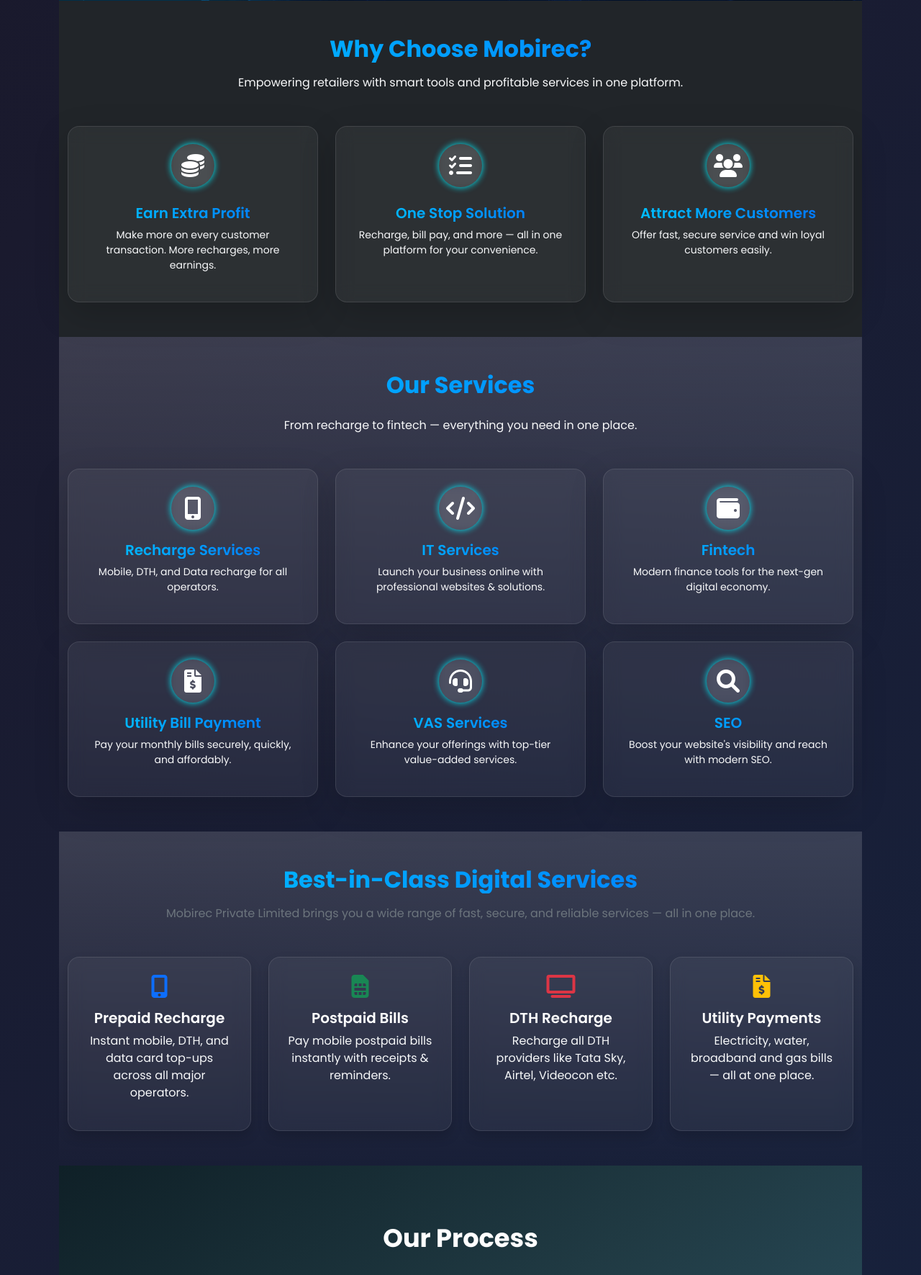
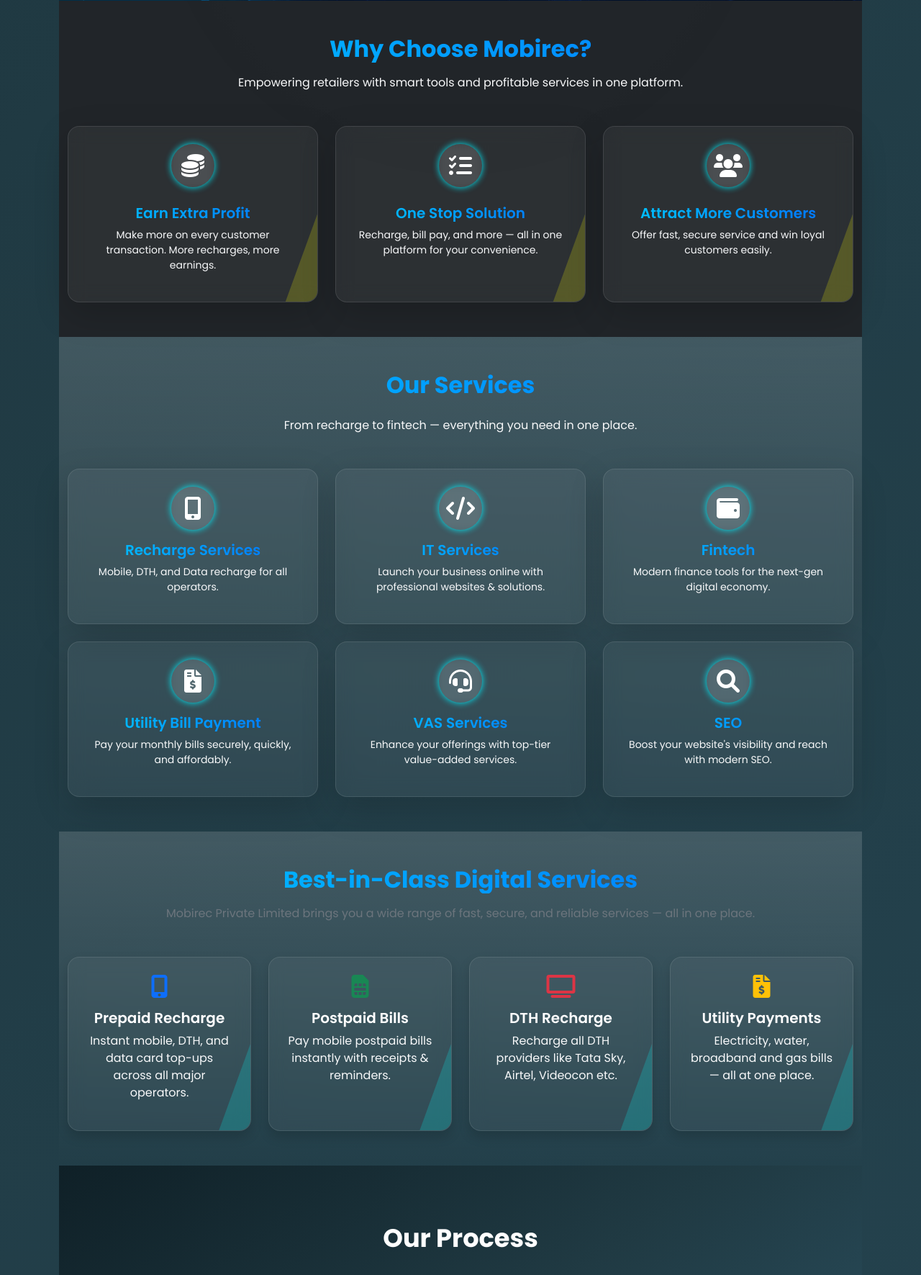
Before and after one commit to faruque-abdulla/mobirec, a PHP site: page / in a window 1280 px wide. Shown: the part 578-2349 px from the top of the page at 72% size. Run offline with PHP 8.4, Linux system fonts and the light colour scheme; some libraries are stand-ins or nearby versions.

Commit message:
some modification done

```diff
--- a/styles/simple.css
+++ b/styles/simple.css
@@ -33,20 +33,36 @@
 
 body {
   font-family: "Outfit", sans-serif;
-  color: var(--text-color);
-  background-color: var(--bg-light);
+  color: #fff;
+  background: linear-gradient(135deg, #0f2027, #203a43, #2c5364);
+  background-size: 400% 400%;
+  animation: bodyGradient 20s ease infinite;
   min-height: 100vh;
   display: flex;
   flex-direction: column;
   overflow-x: hidden;
   position: relative;
-  background: linear-gradient(135deg, #0d0d0d, #1a1a2e, #0f3460);
-  background-size: 400% 400%;
-  animation: bodyGradient 20s ease infinite;
-  color: #fff; /* default text color */
-  min-height: 100vh;
+
+  /* Extra glow / lighting overlay effect */
+  &::before {
+    content: "";
+    position: fixed;
+    top: -20%;
+    left: -20%;
+    width: 140%;
+    height: 140%;
+    background: radial-gradient(
+      circle at center,
+      rgba(255, 255, 255, 0.03),
+      transparent 70%
+    );
+    pointer-events: none;
+    z-index: 0;
+    animation: pulseGlow 8s ease-in-out infinite;
+  }
 }
 
+/* Background animation */
 @keyframes bodyGradient {
   0% {
     background-position: 0% 50%;
@@ -233,14 +293,43 @@ main {
 }
 
 .benefit-card {
-  transition: all 0.3s ease-in-out;
+  position: relative;
+  overflow: hidden;
   background: rgba(255, 255, 255, 0.05);
   border: 1px solid rgba(255, 255, 255, 0.1);
+  transition: all 0.3s ease-in-out;
+  z-index: 1;
 }
 
+/* Swipe overlay */
+.benefit-card::before {
+  content: "";
+  position: absolute;
+  top: 0;
+  right: -100%;
+  width: 100%;
+  height: 100%;
+  background: rgba(255, 255, 0, 0.2); /* yellow overlay */
+  transform: skewX(-20deg);
+  transition: right 0.6s ease;
+  z-index: 1;
+}
+
+/* Hover: swipe comes in */
+.benefit-card:hover::before {
+  right: 0;
+}
+
+/* Keep content above the overlay */
+.benefit-card > * {
+  position: relative;
+  z-index: 2;
+}
+
+/* Optional glowing effect */
 .benefit-card:hover {
   transform: translateY(-6px);
-  box-shadow: 0 0 20px #00f2ff;
+  box-shadow: 0 0 25px rgba(255, 255, 0, 0.3); /* yellow glow */
 }
 
 /* services section */
@@ -254,14 +343,34 @@ main {
 }
 
 .service-card {
-  transition: all 0.3s ease-in-out;
-  background: rgba(255, 255, 255, 0.05);
-  border: 1px solid rgba(255, 255, 255, 0.1);
+  position: relative;
+  z-index: 1;
+  overflow: hidden;
+  transition: all 0.3s ease;
 }
 
-.service-card:hover {
-  transform: translateY(-6px);
-  box-shadow: 0 0 20px #00f2ff;
+.service-card::before {
+  content: "";
+  position: absolute;
+  top: 50%;
+  left: 50%;
+  width: 140%;
+  height: 140%;
+  transform: translate(-50%, -50%);
+  background: radial-gradient(
+    circle,
+    rgba(0, 255, 255, 0.4) 0%,
+    transparent 60%
+  );
+  opacity: 0;
+  z-index: -1;
+  transition: opacity 0.4s ease, transform 0.4s ease;
+  filter: blur(40px);
+}
+
+.service-card:hover::before {
+  opacity: 1;
+  transform: translate(-50%, -50%) scale(1.1);
 }
 
 /* pricing plans */
@@ -271,40 +380,44 @@ main {
 }
 
 /* Features sectioms */
-.bg-gradient {
-  background: linear-gradient(135deg, #0f2027, #203a43, #2c5364);
-}
-
-.bg-glass {
+.feature-card {
+  position: relative;
+  overflow: hidden;
   background: rgba(255, 255, 255, 0.05);
   border: 1px solid rgba(255, 255, 255, 0.1);
   backdrop-filter: blur(10px);
-  -webkit-backdrop-filter: blur(10px);
   color: #fff;
+  transition: background 0.3s ease;
+  z-index: 1;
 }
 
-.feature-card {
-  transition: transform 0.3s ease, box-shadow 0.3s ease;
+/* The color overlay swipe line */
+.feature-card::before {
+  content: "";
+  position: absolute;
+  top: 0;
+  right: -100%;
+  width: 100%;
+  height: 100%;
+  background: rgba(0, 255, 255, 0.2);
+  z-index: 1;
+  transform: skewX(-20deg);
+  transition: right 0.6s ease;
+}
+
+.feature-card:hover::before {
+  right: 0;
+}
+
+.feature-card > * {
+  position: relative;
+  z-index: 2;
 }
 
 .feature-card:hover {
-  transform: translateY(-5px);
-  box-shadow: 0 0 20px rgba(0, 255, 255, 0.15);
+  box-shadow: 0 0 25px rgba(0, 255, 255, 0.2);
 }
 
-.text-pink {
-  color: #ff4b91;
-}
-
-.text-purple {
-  color: #9b59b6;
-}
-
-.text-gradient {
-  background: linear-gradient(to right, #00c6ff, #0072ff);
-  -webkit-background-clip: text;
-  -webkit-text-fill-color: transparent;
-}
 /* processing section */
 /* General Section Styling */
 .process-section {
--- a/views/layouts/main.view.php
+++ b/views/layouts/main.view.php
@@ -150,20 +150,36 @@
 
     <!-- Footer Bottom -->
     <div class="footer-bottom mt-5 py-3 border-top border-secondary text-center text-light small">
-      <div class="container d-flex flex-column flex-md-row justify-content-between align-items-center">
-        <span>&copy; 2025 Mobirec Private Limited. All Rights Reserved.</span>
-        <img src="/api/placeholder/120/30" alt="Payment Options" class="mt-3 mt-md-0" />
+      <div class="container d-flex flex-column flex-md-row justify-content-center align-items-center">
+        <span>&copy; <?php echo date("Y") ?> Mobirec Private Limited. All Rights Reserved.</span>
+
       </div>
     </div>
   </footer>
 
+  <!-- Cursor Bubble Trail -->
+  <div id="cursor-trail"></div>
 
   <!-- bootstrap  -->
   <script src="https://cdn.jsdelivr.net/npm/bootstrap@5.3.5/dist/js/bootstrap.bundle.min.js"></script>
   <!-- tsParticles CDN -->
   <script src="https://cdn.jsdelivr.net/npm/tsparticles@3.3.0/tsparticles.bundle.min.js"></script>
 
+  <script>
+    document.addEventListener('mousemove', (e) => {
+      const trail = document.getElementById('cursor-trail');
+      const bubble = document.createElement('div');
+      bubble.className = 'cursor-bubble';
+      bubble.style.left = `${e.clientX}px`;
+      bubble.style.top = `${e.clientY}px`;
 
+      trail.appendChild(bubble);
+
+      setTimeout(() => {
+        bubble.remove();
+      }, 1000); // bubble fade time
+    });
+  </script>
 </body>
 
 </html>
--- a/views/pages/home.view.php
+++ b/views/pages/home.view.php
@@ -10,7 +10,7 @@
   <div class="carousel-inner">
     <!-- Slide 1 -->
     <div class="carousel-item active">
-      <div class="d-flex align-items-center" style="height: 450px; background: url('/mobirec/images/slide1.png') center center/cover no-repeat;">
+      <div class="d-flex align-items-center border-r" style="height: 450px; background: url('/mobirec/images/slide1.png') center center/cover no-repeat;">
         <div class="container">
           <div class="row">
             <div class="col-md-6 text-start text-white ms-md-5">
@@ -70,9 +70,6 @@
   </div>
 </div>
 
-
-
-
 <!-- Benefits Section -->
 <section class="py-5 bg-dark text-white">
   <div class="container text-center">
@@ -115,7 +112,6 @@
     </div>
   </div>
 </section>
-
 
 <!-- Services Section -->
 <section class="py-5 bg-gradient text-white">
@@ -192,9 +188,6 @@
     </div>
   </div>
 </section>
-
-
-
 
 <!-- Features Section -->
 <section class="py-5 bg-gradient text-white">
```
Also changed, not shown: other parts of styles/simple.css (+45 -1 lines).
